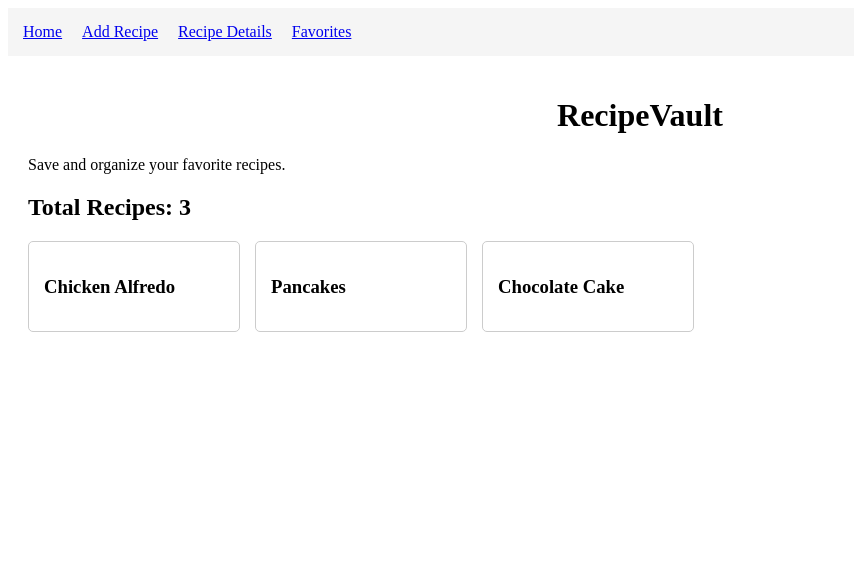
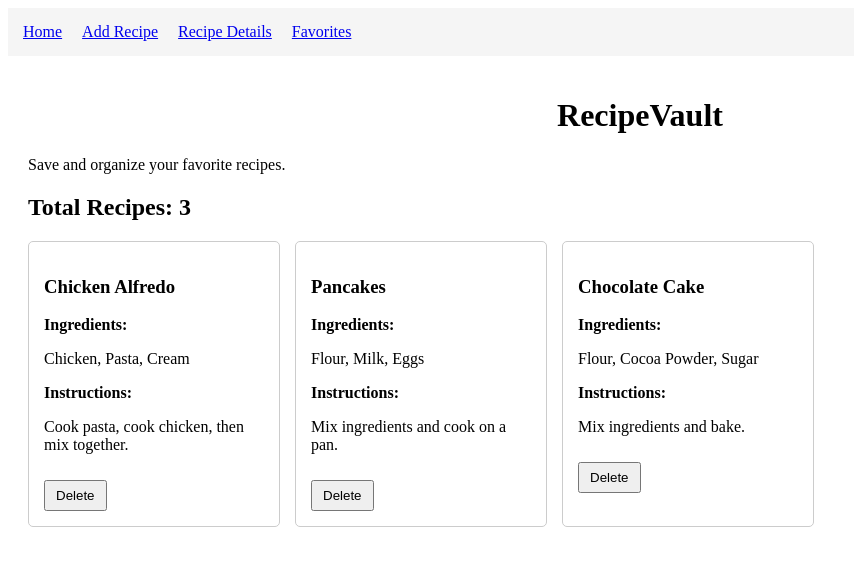
Before and after one commit to loelia92/recipevault, a Vue app: page / in a window 1280 px wide. Shown: the top 566 px of the page, without its empty margins (0-854 px from the left). Built offline with nearby package versions, Linux system fonts and the light colour scheme.

Commit message:
Added delete recipe

```diff
--- a/src/views/HomeView.vue
+++ b/src/views/HomeView.vue
@@ -15,6 +15,14 @@ const recipesStore = useRecipesStore()
     <div class="recipe-list">
       <div v-for="recipe in recipesStore.recipes" :key="recipe.id" class="recipe-card">
         <h3>{{ recipe.title }}</h3>
+
+        <p><strong>Ingredients:</strong></p>
+        <p>{{ recipe.ingredients }}</p>
+
+        <p><strong>Instructions:</strong></p>
+        <p>{{ recipe.instructions }}</p>
+
+        <button @click="recipesStore.deleteRecipe(recipe.id)">Delete</button>
       </div>
     </div>
   </div>
@@ -33,12 +41,18 @@ h1 {
   display: flex;
   gap: 15px;
   margin-top: 20px;
+  flex-wrap: wrap;
 }
 
 .recipe-card {
   border: 1px solid #ccc;
   padding: 15px;
-  width: 180px;
+  width: 220px;
   border-radius: 5px;
 }
+
+button {
+  padding: 6px 10px;
+  margin-top: 10px;
+}
 </style>
```
